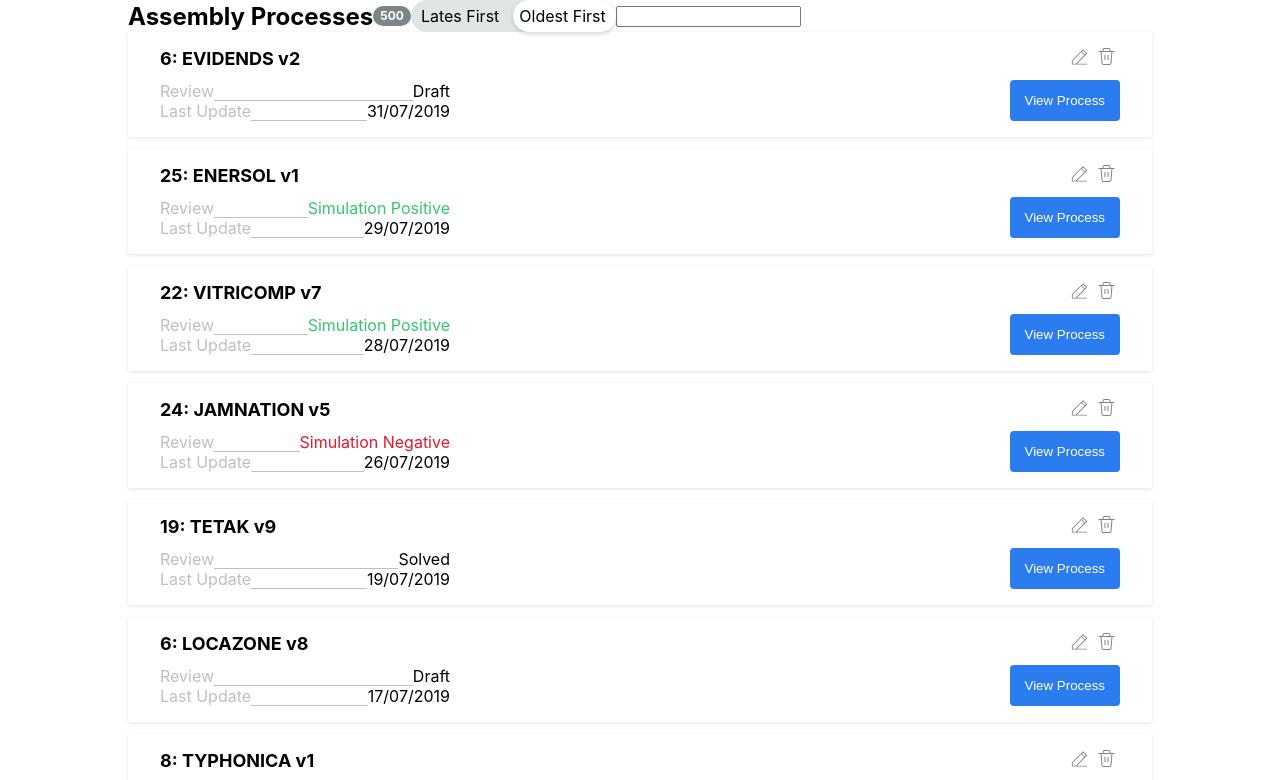
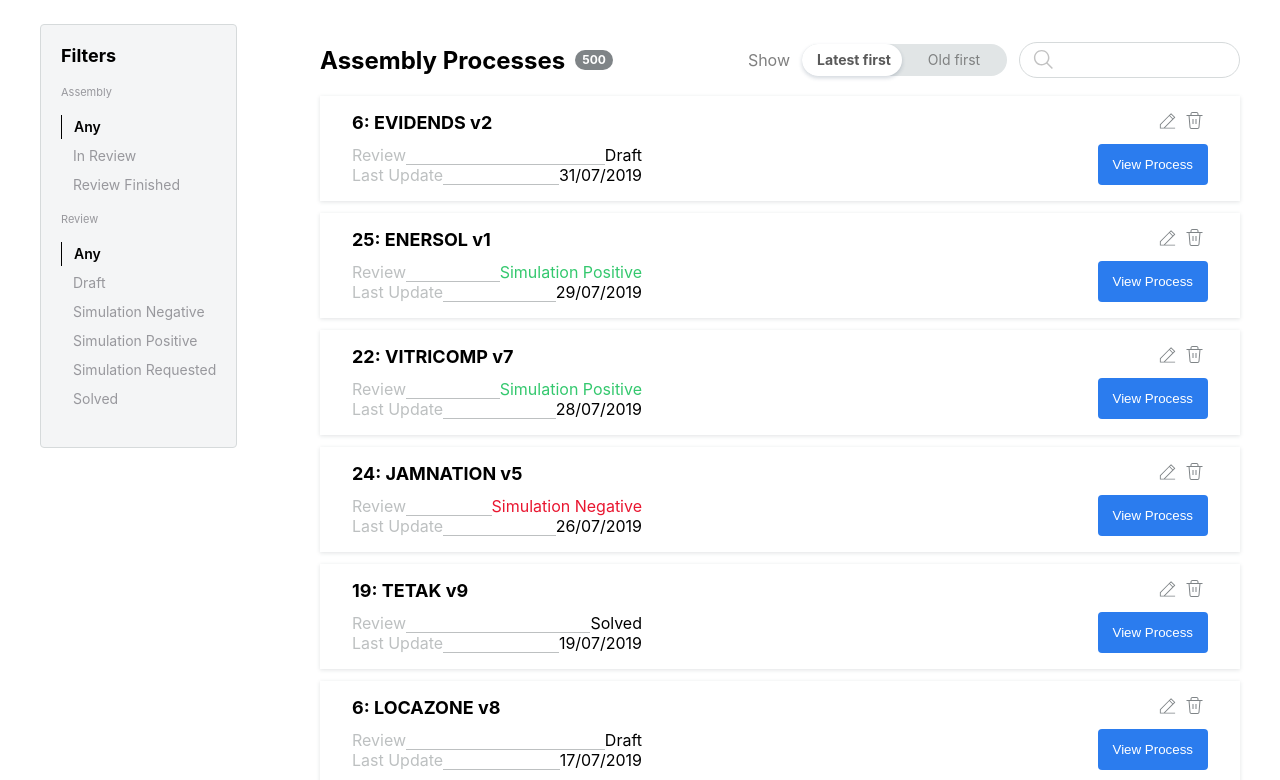
Before and after one commit to uragun91/assembly-process, a React (Create React App) app: page / in a window 1280 px wide. Shown: the top 780 px of the page. Built offline with nearby package versions, Linux system fonts and the light colour scheme; data requests are answered from the project's data file.

Commit message:
Implemented filters section markup

```diff
--- a/src/App.css
+++ b/src/App.css
@@ -1,10 +1,64 @@
 .App {
-  width: 1024px;
+  width: 1200px;
   margin: 0 auto;
+}
+
+.container {
+  margin-left: 280px;
+  padding-top: 24px;
+}
+
+.status-filters-container {
+  position: fixed;
+  padding: 20px;
+  background: #F4F5F6;
+  border: 1px solid #D6DADB;
+  box-sizing: border-box;
+  border-radius: 4px;
+  top: 24px;
+}
+
+.filters-title {
+  margin: 0 0 20px 0;
+  font-size: 18px;
+}
+
+.filters-group-title {
+  font-weight: normal;
+  font-size: 11px;
+  color: #98989D;
+  margin: 0;
+  line-height: 13px;
+}
+
+ul.filters-list {
+  padding: 0;
+  list-style: none;
+}
+
+li.filter-name {
+  padding-left: 12px;
+  color: #98989D;;
+  cursor: pointer;
+  transition: color 150ms ease-in-out;
+  line-height: 24px;
+  font-size: 14px;
+  margin: 5px 0;
+}
+
+li.filter-name:not(.selected-filter):hover {
+  color: #000;
+}
+
+li.filter-name.selected-filter {
+  border-left: 1px solid #000;
+  font-weight: 600;
+  color: #000;
 }
 
 .App-header {
   display: flex;
+  justify-content: space-between;
   align-items: center;
 }
 
@@ -13,6 +67,10 @@
   font-weight: 700;
   display: flex;
   align-items: center;
+}
+
+.title-text {
+  margin-right: 10px;
 }
 
 .assembly-process-container {
@@ -24,39 +82,27 @@
   align-items: center;
 }
 
-.sort-switcher {
-  position: relative;
-  display: flex;
-  align-items: center;
-  height: 32px;
-  background: #E1E5E6;
-  border-radius: 9999px;
+.show {
+  color: rgba(0, 0, 0, 0.5)
 }
 
-.switcher-value {
-  flex: 1;
-  text-align: center;
-  padding: 0 10px;
-  white-space: nowrap;
-  z-index: 1;
+.sort {
+  margin: 0 6px 0 12px;
 }
 
-.switcher-slider {
-  position: absolute;
-  left: 0;
-  top: 0;
-  height: 32px;
-  width: 50%;
-  border-radius: 9999px;
-  box-shadow: 0px 2px 4px rgba(55, 88, 123, 0.16), 0px 2px 4px rgba(0, 0, 0, 0.06);
-  background: #fff;
+.search {
+  position: relative;
+  margin: 0 0 0 6px;
 }
 
-.switcher-checkbox {
-  display: none;
+.search-icon {
+  position: absolute;
+  left: 14px;
 }
 
-.switcher-checkbox:checked + .switcher-slider {
-  right: 0;
-  left: unset;
+.search-field {
+  line-height: 32px;
+  border-radius: 999px;
+  border: 1px solid #D6DADB;
+  padding-left: 40px;
 }
--- a/src/App.tsx
+++ b/src/App.tsx
@@ -7,31 +7,41 @@ import { SvgIcons } from './components/svg-icons/svg-icons';
 import { timer, Subject } from 'rxjs';
 import { debounce } from 'rxjs/operators'
 import { SortOrders } from './enums/SortOrders';
-import { AssemblyStatuses } from './enums/AssemblyStatuses';
-import { ReviewStatuses } from './enums/ReviewStatuses';
+import { AssemblyStatuses, assemblyStatusesMap } from './enums/AssemblyStatuses';
+import { ReviewStatuses, reviewStatusesMap } from './enums/ReviewStatuses';
+import OrderDirectionSwitcher from './components/state-switcher/order-direction-switcher';
 
 interface IAppState {
-  items: AssemblyProcess[]
+  items: AssemblyProcess[],
+  sortingOrder: SortOrders
+  queryString: string
 }
 
 class App extends React.Component<{}, IAppState> {
 
-  public titleFilter: string = ''
-  public sortOrder: SortOrders = SortOrders.DESC
   public assemblyStatusFilter: AssemblyStatuses | '' = ''
   public reviewStatusFilter: ReviewStatuses | '' = ''
 
   public searchSubject: Subject<string> = new Subject()
   public debounceSearch$ = this.searchSubject.pipe(debounce(() => timer(400)))
 
-  get isDesc(): boolean {
-    return this.sortOrder === SortOrders.DESC
+  constructor(props = {}) {
+    super(props)
+    this.state = {
+      items: [],
+      sortingOrder: SortOrders.DESC,
+      queryString: ''
+    }
   }
 
   public UNSAFE_componentWillMount(): void {
-    this.setState({items: []})
     this.initSubscribers()
-    dataService.getAssemblyProcesses(this.assemblyStatusFilter, this.reviewStatusFilter, this.titleFilter, this.sortOrder)
+    dataService.getAssemblyProcesses(this.assemblyStatusFilter, this.reviewStatusFilter, this.state.queryString, this.state.sortingOrder)
+  }
+
+  public onSortingDirectionValueChanged = (order: SortOrders): void => {
+    this.setState({sortingOrder: order})
+    dataService.getAssemblyProcesses(this.assemblyStatusFilter, this.reviewStatusFilter, this.state.queryString, this.state.sortingOrder)
   }
 
   private initSubscribers(): void {
@@ -40,13 +50,13 @@ class App extends React.Component<{}, IAppState> {
     })
 
     this.debounceSearch$.subscribe((filterVal: string) => {
-      dataService.getAssemblyProcesses(this.assemblyStatusFilter, this.reviewStatusFilter, filterVal, this.sortOrder)
+      dataService.getAssemblyProcesses(this.assemblyStatusFilter, this.reviewStatusFilter, filterVal, this.state.sortingOrder)
     })
   }
 
   public handleSearchInputChange = (event: any) => {
-    this.titleFilter = event.target.value
-    this.searchSubject.next(this.titleFilter)
+    this.setState({queryString: event.target.value})
+    this.searchSubject.next(this.state.queryString)
   }
 
   render(){
@@ -54,25 +64,52 @@ class App extends React.Component<{}, IAppState> {
     return (
       <div className="App">
         <SvgIcons></SvgIcons>
+        <div className="status-filters-container">
+          <h1 className="filters-title">Filters</h1>
+          <div className="filters-group">
+            <h2 className="filters-group-title">Assembly</h2>
+            <ul className="filters-list">
+              <li className="filter-name selected-filter">Any</li>
+              {
+                Object.keys(AssemblyStatuses).map((status: string, i: number) => {
+                  const typedStatus = status as keyof typeof AssemblyStatuses
+                  return <li className="filter-name" key={i}>{assemblyStatusesMap[AssemblyStatuses[typedStatus]]}</li>
+                })
+              }
+            </ul>
+          </div>
+
+          <div className="filters-group">
+            <h2 className="filters-group-title">Review</h2>
+            <ul className="filters-list">
+              <li className="filter-name selected-filter">Any</li>
+              {
+                Object.keys(ReviewStatuses).map((status: string, i: number) => {
+                  const typedStatus = status as keyof typeof ReviewStatuses
+                  return <li className="filter-name" key={i}>{reviewStatusesMap[ReviewStatuses[typedStatus]]}</li>
+                })
+              }
+            </ul>
+          </div>
+        </div>
+        <div className="container">
+
           <div className="App-header">
             <span className="title">
-            Assembly Processes
+              <span className="title-text">Assembly Processes</span>
               <span className="badge">{this.state.items.length}</span>
             </span>
 
             <div className="list-items-controller">
+              <span className="show">Show</span>
               <div className="sort">
-              <div className="sort-switcher">
-                <label className="switcher-label">
-                  <input type="checkbox" className="switcher-checkbox" defaultChecked={this.isDesc} />
-                  <div className="switcher-slider"></div>
-                </label>
-                <span className="switcher-value">Lates First</span>
-                <span className="switcher-value">Oldest First</span>
-              </div>
+                <OrderDirectionSwitcher initialSortingOrder={this.state.sortingOrder} valueChanged={this.onSortingDirectionValueChanged}></OrderDirectionSwitcher>
               </div>
               <div className="search">
-              <input type="text" defaultValue={this.titleFilter} onChange={this.handleSearchInputChange}/>
+                <svg className="search-icon" width="20" height="34">
+                  <use xlinkHref="#icon-search" />
+                </svg>
+                <input className="search-field" type="text" defaultValue={this.state.queryString} onChange={this.handleSearchInputChange}/>
               </div>
             </div>
 
@@ -85,6 +122,7 @@ class App extends React.Component<{}, IAppState> {
             })
           }
         </div>
+      </div>
     )
   }
 }
--- a/src/components/list-item/list-item.tsx
+++ b/src/components/list-item/list-item.tsx
@@ -1,21 +1,13 @@
 import React, { Component } from "react";
 import './list-item.css'
 import { AssemblyProcess } from "../../models/AssemblyProcess";
-import { ReviewStatuses } from "../../enums/ReviewStatuses";
+import { ReviewStatuses, reviewStatusesMap } from "../../enums/ReviewStatuses";
 
 interface IListItemProps {
   item: AssemblyProcess
 }
 
 export class ListItem extends Component<IListItemProps> {
-
-  private previewStatusesMapper: {[key in ReviewStatuses]: string} = {
-    DRAFT: 'Draft',
-    SIMULATION_NEGATIVE: 'Simulation Negative',
-    SIMULATION_POSITIVE: 'Simulation Positive',
-    SIMULATION_REQUESTED: 'Simulation Requested',
-    SOLVED: 'Solved'
-  }
 
   private getReviewStatusClassNames(reviewStatus: ReviewStatuses): string {
     const classes = ['list-item__description-value']
@@ -37,7 +29,7 @@ export class ListItem extends Component<IListItemProps> {
           <div className="list-item__review-status">
             <span className="list-item__description-label">Review</span>
             <span className="list-item__filler"></span>
-            <span className={this.getReviewStatusClassNames(this.props.item.reviewStatus)}>{this.previewStatusesMapper[this.props.item.reviewStatus]}</span>
+            <span className={this.getReviewStatusClassNames(this.props.item.reviewStatus)}>{reviewStatusesMap[this.props.item.reviewStatus]}</span>
           </div>
           <div className="list-item__last-update">
             <span className="list-item__description-label">Last Update</span>
--- /dev/null
+++ b/src/components/state-switcher/order-direction-switcher.css
@@ -0,0 +1,58 @@
+.switch {
+  position: relative;
+  height: 32px;
+  width: 205px;
+  margin: 20px auto;
+  background: #E1E5E6;
+  border-radius: 999px;
+}
+
+.switch-label {
+  position: relative;
+  z-index: 2;
+  float: left;
+  width: 100px;
+  line-height: 32px;
+  font-size: 14px;
+  color: #7f8181;
+  text-align: center;
+  cursor: pointer;
+  white-space: nowrap;
+}
+
+.switch-label-off {
+  padding-left: 2px;
+}
+
+.switch-label-on {
+  padding-right: 2px;
+}
+
+
+.switch-input {
+  display: none;
+}
+.switch-input:checked + .switch-label {
+  font-weight: bold;
+  color: rgba(0, 0, 0, 0.65);
+  text-shadow: 0 1px rgba(255, 255, 255, 0.25);
+  transition: 0.15s ease-out;
+  transition-property: color, text-shadow;
+}
+.switch-input:checked + .switch-label-on ~ .switch-selection {
+  left: 50%;
+}
+
+.switch-selection {
+  position: absolute;
+  z-index: 1;
+  top: 0;
+  left: 0;
+  display: block;
+  width: 100px;
+  height: 32px;
+  border-radius: 999px;
+  background-color: #fff;
+  box-shadow: 0px 2px 4px rgba(55, 88, 123, 0.16), 0px 2px 4px rgba(0, 0, 0, 0.06);
+  transition: left 0.15s ease-out;
+}
--- /dev/null
+++ b/src/components/state-switcher/order-direction-switcher.tsx
@@ -0,0 +1,65 @@
+import React from 'react';
+import './order-direction-switcher.css';
+import { SortOrders } from '../../enums/SortOrders';
+
+interface IOrderDirectionSwitcherProps {
+  valueChanged: (order: SortOrders) => void
+  initialSortingOrder: SortOrders
+}
+
+interface IOrderDirectionSwitcherState {
+  selectedSortingOrder: SortOrders
+}
+
+class OrderDirectionSwitcher extends React.Component<IOrderDirectionSwitcherProps, IOrderDirectionSwitcherState> {
+
+  constructor(props: IOrderDirectionSwitcherProps) {
+    super(props)
+
+    this.state = {
+      selectedSortingOrder: this.props.initialSortingOrder
+    }
+  }
+
+  private handleRadioButtonChange = (event: any) => {
+    const sortingOrder = event.target.value
+    this.setState({ selectedSortingOrder: sortingOrder }, () => {
+      setTimeout(() => { // to make switch transition smoother
+        this.props.valueChanged(this.state.selectedSortingOrder)
+      }, 200)
+    })
+
+  }
+
+  render(){
+
+    return (<div className="switch switch-blue">
+        <input
+          type="radio"
+          className="switch-input"
+          name="sort-order"
+          value={SortOrders.DESC}
+          id="sort-order-desc"
+          onChange={this.handleRadioButtonChange}
+          checked={this.state.selectedSortingOrder === SortOrders.DESC}
+        />
+        <label htmlFor="sort-order-desc" className="switch-label switch-label-off">Latest first</label>
+
+        <input
+          type="radio"
+          className="switch-input"
+          name="sort-order"
+          value={SortOrders.ASC}
+          id="sort-order-asc"
+          onChange={this.handleRadioButtonChange}
+          checked={this.state.selectedSortingOrder === SortOrders.ASC}
+        />
+        <label htmlFor="sort-order-asc" className="switch-label switch-label-on">Old first</label>
+
+        <span className="switch-selection"></span>
+      </div>
+    )
+  }
+}
+
+export default OrderDirectionSwitcher;
--- a/src/components/svg-icons/svg-icons.tsx
+++ b/src/components/svg-icons/svg-icons.tsx
@@ -4,6 +4,10 @@ export class SvgIcons extends Component {
   render() {
     return (
       <svg style={{display: 'none'}}>
+
+        <symbol id="icon-search" width="100%" height="100%" viewBox="0 0 17 17" fill="none" xmlns="http://www.w3.org/2000/svg">
+          <path fillRule="evenodd" clipRule="evenodd" d="M12.8315 11.0773L12.482 11.5906L16.9393 16.0479L16.0479 16.9393L11.5906 12.482L11.0773 12.8315C9.98996 13.5717 8.70679 13.9734 7.36171 13.9734C3.71017 13.9734 0.75 11.0133 0.75 7.36171C0.75 3.71017 3.71017 0.75 7.36171 0.75C11.0133 0.75 13.9734 3.71017 13.9734 7.36171C13.9734 8.70679 13.5717 9.98996 12.8315 11.0773ZM2.01064 7.36171C2.01064 10.317 4.4064 12.7128 7.36171 12.7128C10.317 12.7128 12.7128 10.317 12.7128 7.36171C12.7128 4.4064 10.317 2.01064 7.36171 2.01064C4.4064 2.01064 2.01064 4.4064 2.01064 7.36171Z" fill="#C2C2C2"/>
+        </symbol>
 
         <symbol id="icon-edit" width="100%" height="100%" viewBox="0 0 19 18" fill="none" xmlns="http://www.w3.org/2000/svg">
           <path fillRule="evenodd" clipRule="evenodd" d="M13.484 0.77124L13.8376 1.12479L17.8524 5.13961L18.206 5.49316L17.8524 5.84671L6.69912 17H18V18H0.999999V17.4966H0.979279V13.4831V13.276L1.12573 13.1296L13.1305 1.12479L13.484 0.77124ZM14.8702 7.41472L5.2849 17H1.97928V13.6902L11.5625 4.10701L14.8702 7.41472ZM15.5773 6.70761L16.7917 5.49316L13.484 2.18545L12.2696 3.3999L15.5773 6.70761Z" fill="#7F8487"/>
--- a/src/enums/AssemblyStatuses.ts
+++ b/src/enums/AssemblyStatuses.ts
@@ -2,3 +2,8 @@ export enum AssemblyStatuses {
   inReview = 'IN_REVIEW',
   reviewFinished = 'REVIEW_FINISHED'
 }
+
+export const assemblyStatusesMap: {[key in AssemblyStatuses]: string} = {
+  IN_REVIEW: 'In Review',
+  REVIEW_FINISHED: 'Review Finished'
+}
--- a/src/enums/ReviewStatuses.ts
+++ b/src/enums/ReviewStatuses.ts
@@ -5,3 +5,11 @@ export enum ReviewStatuses {
   simulationRequested = 'SIMULATION_REQUESTED',
   solved = 'SOLVED'
 }
+
+export const reviewStatusesMap: {[key in ReviewStatuses]: string} = {
+  DRAFT: 'Draft',
+  SIMULATION_NEGATIVE: 'Simulation Negative',
+  SIMULATION_POSITIVE: 'Simulation Positive',
+  SIMULATION_REQUESTED: 'Simulation Requested',
+  SOLVED: 'Solved'
+}
--- a/src/models/AssemblyProcess.ts
+++ b/src/models/AssemblyProcess.ts
@@ -19,7 +19,7 @@ export class AssemblyProcess {
 
     return new AssemblyProcess(
       data._id || '',
-      data.img || 'angular.png',
+      'angular.png',
       data.assemblyStatus || '',
       data.reviewStatus || '',
       data.title || '',
```
Lines whose indentation alone changed are shown as unchanged.
